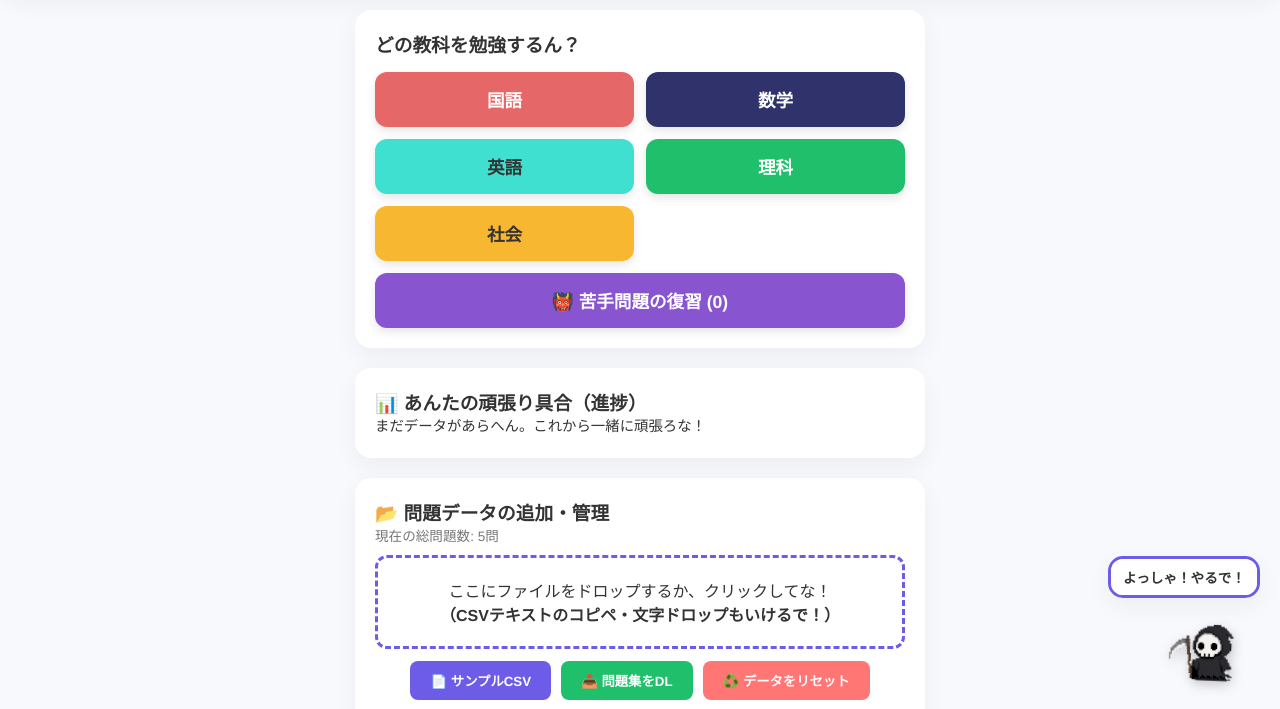
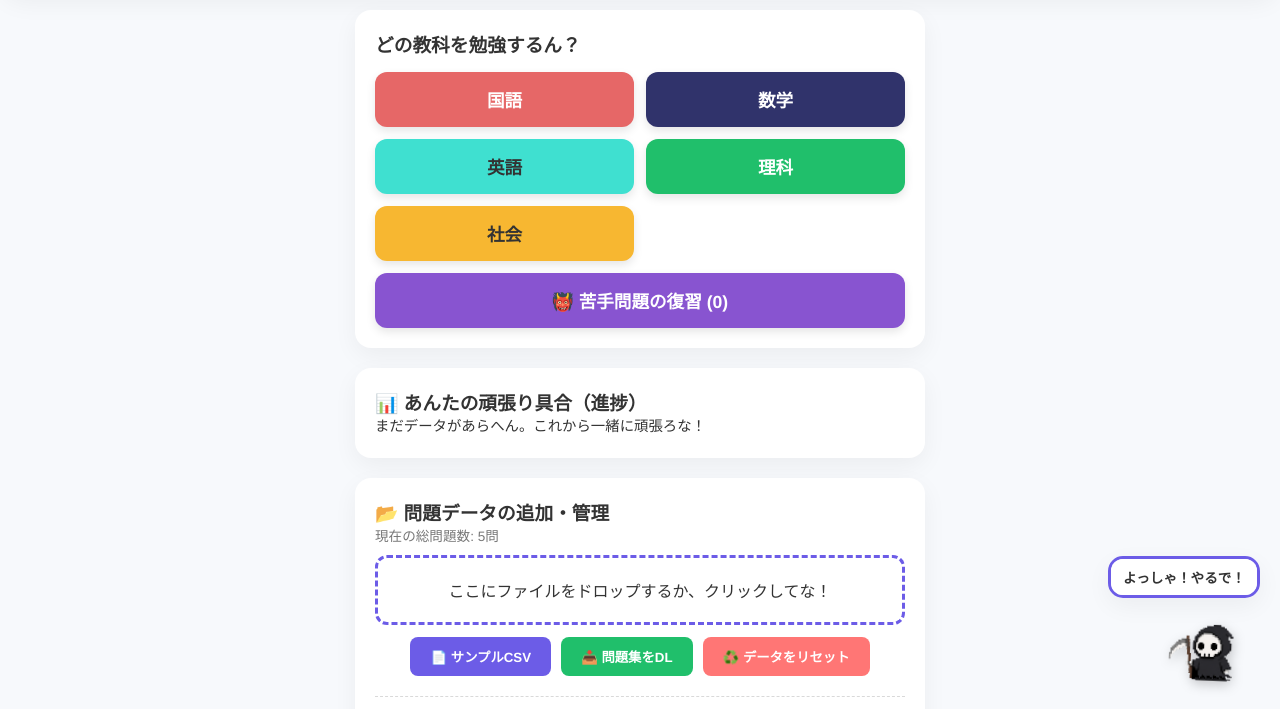
Before and after one commit to studiompmax/shinigamibenkyo, a plain HTML site: page index.html in a window 1280 px wide. Shown: the part 72-781 px from the top of the page. Drawn offline with nearby package versions, Linux system fonts and the light colour scheme.

Commit message:
Update index.html

```diff
--- a/index.html
+++ b/index.html
@@ -166,7 +166,6 @@
                 <p style="font-size: 0.85rem; color: #777;" id="total-questions-count">現在の総問題数: 0問</p>
                 <div id="drop-zone" class="drop-zone">
                     ここにファイルをドロップするか、クリックしてな！<br>
-                    <strong>（CSVテキストのコピペ・文字ドロップもいけるで！）</strong>
                     <input type="file" id="file-input" accept=".csv,.json" style="display: none;">
                 </div>
                 <div style="margin-top: 12px; display: flex; gap: 10px; justify-content: center; flex-wrap: wrap;">
```
